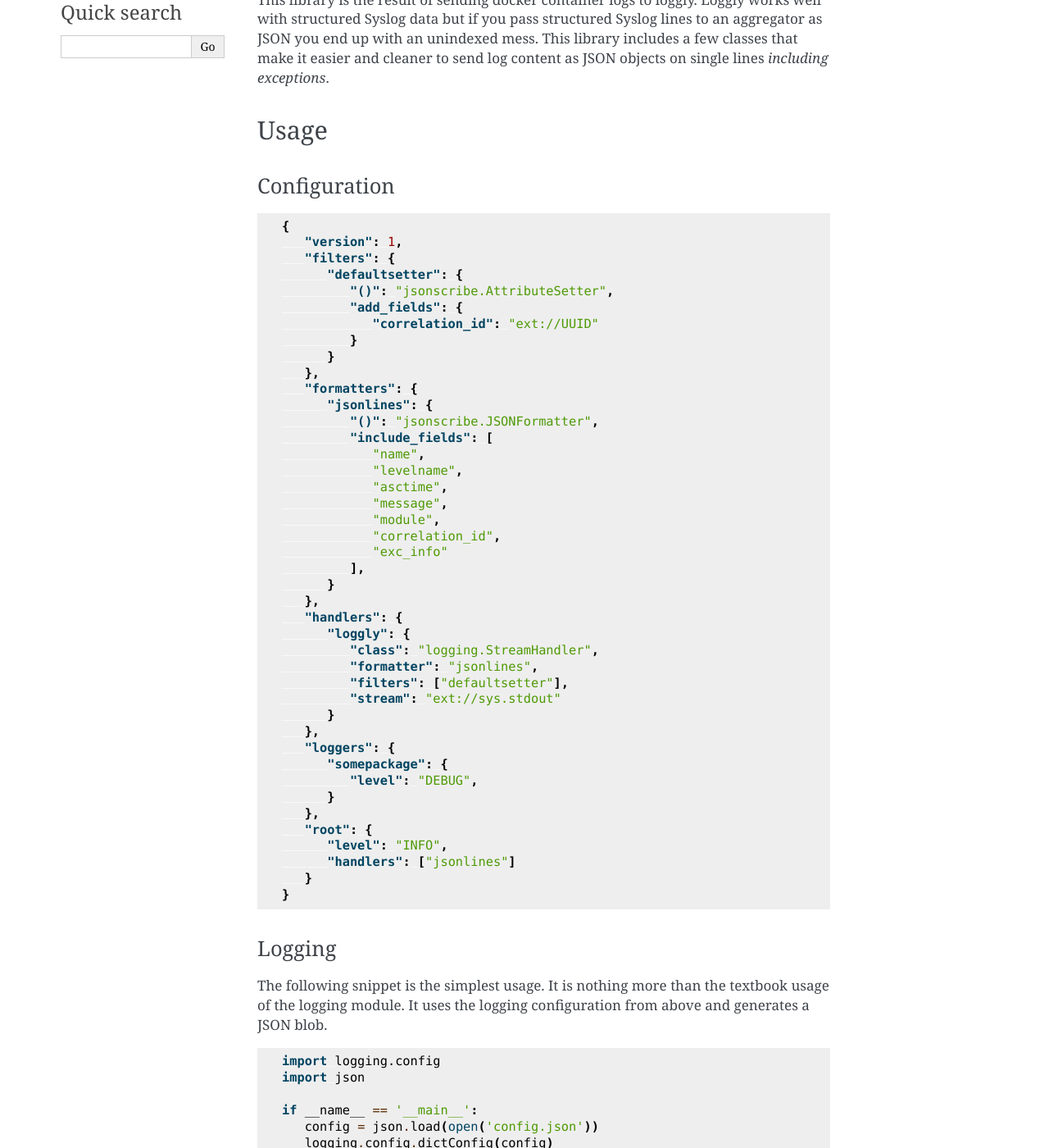
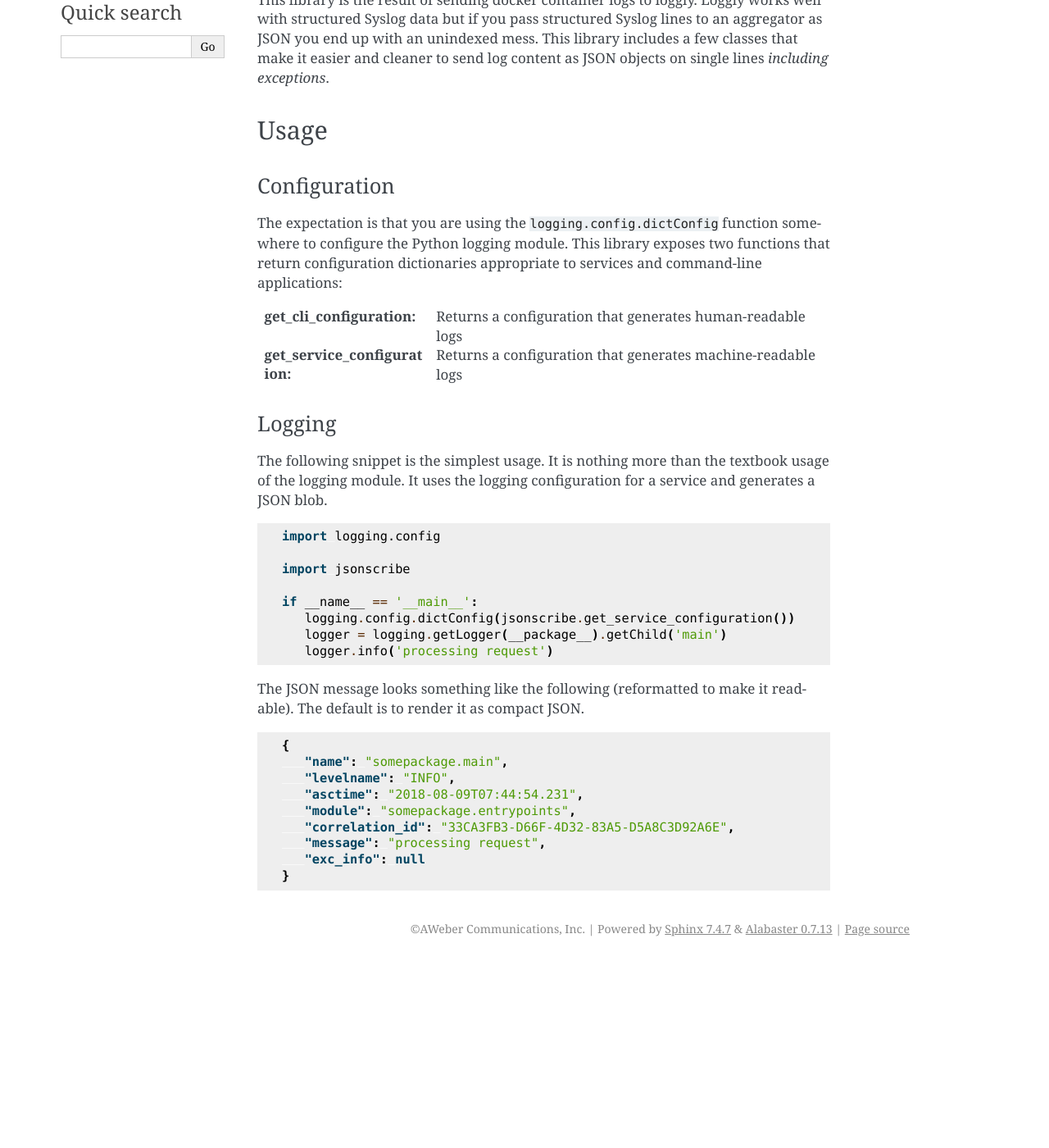
Before and after one commit to aweber/json-scribe, a Sphinx documentation site: the page built from docs/index.rst, in a window 1280 px wide and 1400 px high, scrolled down 199 px. Shown: the whole window at 82% size. Built offline with Sphinx 7.4.7, drawn with Linux system fonts in a browser that asks for light colours; after the commit the page ends 1371 px from its top, so only the background shows below that; some of the changed text lies outside the part shown.

Commit message:
Update docs to show new config functions.

```diff
--- a/README.rst
+++ b/README.rst
@@ -13,71 +13,36 @@ Usage
 
 Configuration
 ^^^^^^^^^^^^^
+The expectation is that you are using the ``logging.config.dictConfig`` function
+somewhere to configure the Python logging module.  This library exposes two functions
+that return configuration dictionaries appropriate to services and command-line
+applications:
 
-.. code-block:: json
+:get_cli_configuration:
+    Returns a configuration that generates human-readable logs
 
-   {
-      "version": 1,
-      "filters": {
-         "defaultsetter": {
-            "()": "jsonscribe.AttributeSetter",
-            "add_fields": {
-               "correlation_id": "ext://UUID"
-            }
-         }
-      },
-      "formatters": {
-         "jsonlines": {
-            "()": "jsonscribe.JSONFormatter",
-            "include_fields": [
-               "name",
-               "levelname",
-               "asctime",
-               "message",
-               "module",
-               "correlation_id",
-               "exc_info"
-            ],
-         }
-      },
-      "handlers": {
-         "loggly": {
-            "class": "logging.StreamHandler",
-            "formatter": "jsonlines",
-            "filters": ["defaultsetter"],
-            "stream": "ext://sys.stdout"
-         }
-      },
-      "loggers": {
-         "somepackage": {
-            "level": "DEBUG",
-         }
-      },
-      "root": {
-         "level": "INFO",
-         "handlers": ["jsonlines"]
-      }
-   }
+:get_service_configuration:
+    Returns a configuration that generates machine-readable logs
 
 Logging
 ^^^^^^^
 The following snippet is the simplest usage.  It is nothing more than the
-textbook usage of the logging module.  It uses the logging configuration from
-above and generates a JSON blob.
+textbook usage of the logging module.  It uses the logging configuration for
+a service and generates a JSON blob.
 
 .. code-block:: python
 
    import logging.config
-   import json
+
+   import jsonscribe
 
    if __name__ == '__main__':
-      config = json.load(open('config.json'))
-      logging.config.dictConfig(config)
+      logging.config.dictConfig(jsonscribe.get_service_configuration())
       logger = logging.getLogger(__package__).getChild('main')
       logger.info('processing request')
 
-The JSON message looks something like the following.  It is reformatted to
-make it readable.  The default is to render it as compact JSON.
+The JSON message looks something like the following (reformatted to
+make it readable).  The default is to render it as compact JSON.
 
 .. code-block:: json
 
--- a/docs/examples.rst
+++ b/docs/examples.rst
@@ -4,5 +4,8 @@ Examples
 .. literalinclude:: ../examples/simple.py
    :linenos:
 
+.. literalinclude:: ../examples/attributes.py
+   :linenos:
+
 .. literalinclude:: ../examples/adapter.py
    :linenos:
```
Also changed, not shown: docs/api.rst (+10 -10 lines), 3 other files.
